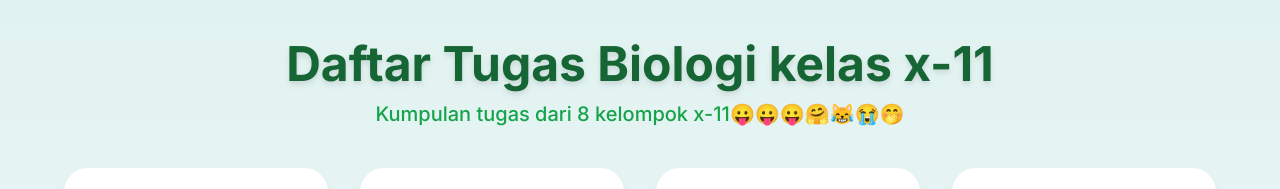
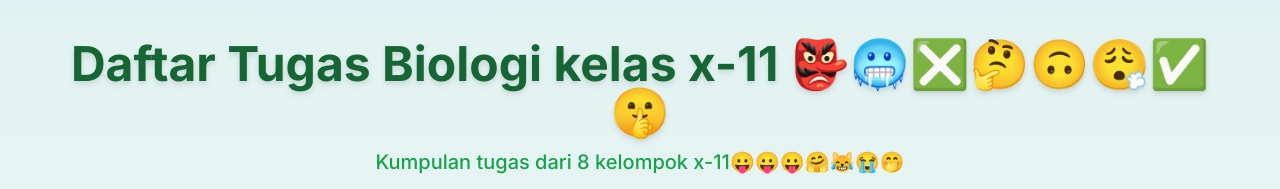
Before and after one commit to Lmavour/tugas-biologi-x11, a plain HTML site: page index.html in a window 1280 px wide. Shown: the top 189 px of the page. Drawn offline with nearby package versions, Linux system fonts and the light colour scheme.

Commit message:
Update index.html

```diff
--- a/index.html
+++ b/index.html
@@ -36,7 +36,7 @@
   <!-- Header -->
   <header class="w-full max-w-6xl mt-10 text-center">
     <h1 class="text-4xl sm:text-5xl font-extrabold text-green-800 drop-shadow-md">
-      Daftar Tugas Biologi kelas x-11
+      Daftar Tugas Biologi kelas x-11 👺🥶❎🤔🙃😮‍💨✅🤫
     </h1>
     <p class="mt-3 text-green-600 text-lg sm:text-xl font-medium max-w-2xl mx-auto">
       Kumpulan tugas dari 8 kelompok x-11😛😛😛🤗😹😭🤭
```
